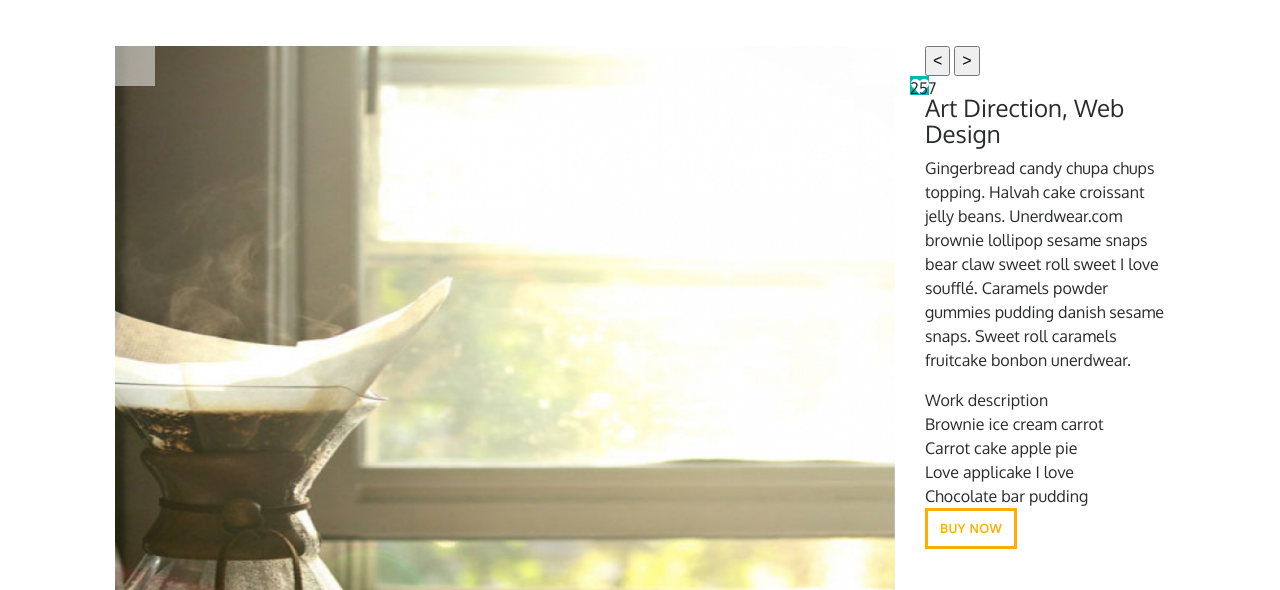
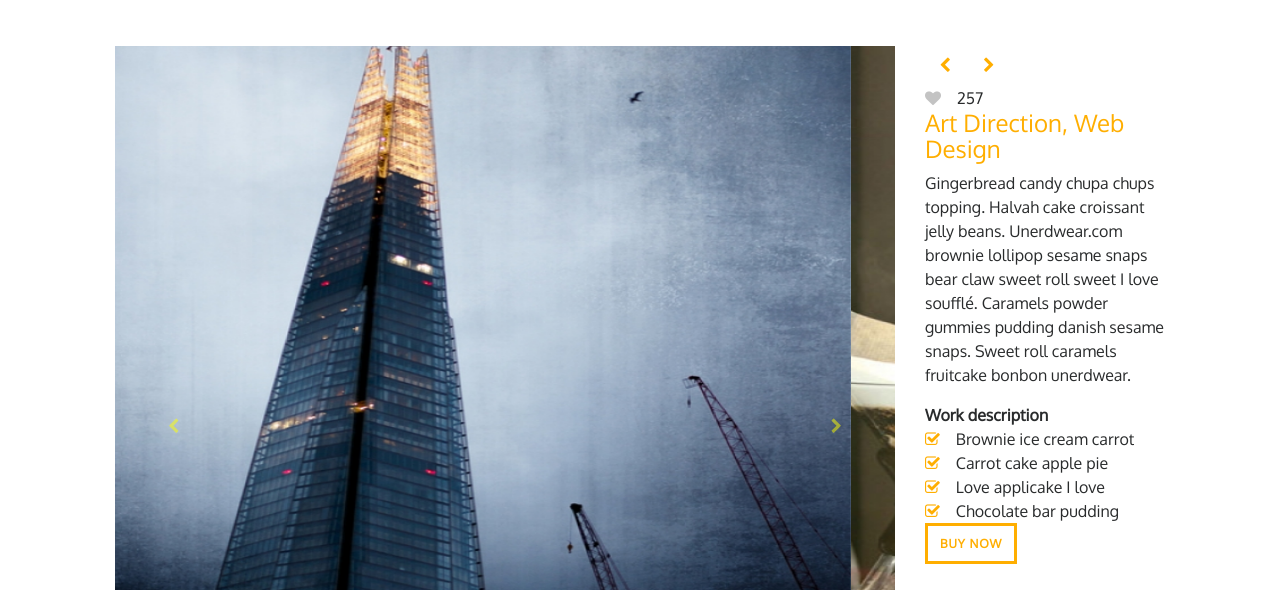
Before and after one commit to BzaBza/portfoli-home-work, a website: page app/portfolio-single.html in a window 1280 px wide. Shown: the part 362-952 px from the top of the page. Drawn offline with nearby package versions, Linux system fonts and the light colour scheme; a script that the page names is missing.

Commit message:
restyle portfolio-single slider

```diff
--- a/app/portfolio-single.html
+++ b/app/portfolio-single.html
@@ -3,10 +3,12 @@
 <head>
     <meta charset="UTF-8">
     <title>Portfolio-single</title>
+    <link rel="stylesheet" href="style/index-styles/index-style.css">
     <link href="https://fonts.googleapis.com/css?family=Oxygen" rel="stylesheet">
+    <link href="https://maxcdn.bootstrapcdn.com/font-awesome/4.7.0/css/font-awesome.min.css" rel="stylesheet"
+          integrity="sha384-wvfXpqpZZVQGK6TAh5PVlGOfQNHSoD2xbE+QkPxCAFlNEevoEH3Sl0sibVcOQVnN" crossorigin="anonymous">
     <link rel="stylesheet" href="style/header.css">
     <link rel="stylesheet" href="style/footer.css">
-    <link rel="stylesheet" href="style/index-styles/index-style.css">
     <link rel="stylesheet" href="https://maxcdn.bootstrapcdn.com/bootstrap/4.0.0-alpha.6/css/bootstrap.min.css"
           integrity="sha384-rwoIResjU2yc3z8GV/NPeZWAv56rSmLldC3R/AZzGRnGxQQKnKkoFVhFQhNUwEyJ" crossorigin="anonymous">
 </head>
@@ -66,21 +68,24 @@
             <div id="myCarousel" class="carousel slide" data-ride="carousel">
                 <div class="carousel-inner" role="listbox">
                     <div class="carousel-item active">
-                        <img class="d-block img-fluid" src="graphic/portfolio-single/placeimg_690_900_any.jpg" alt="First slide">
+                        <img class="d-block img-fluid" src="graphic/portfolio-single/placeimg_690_900_any%20(1).jpg"
+                             alt="First slide">
                     </div>
                     <div class="carousel-item">
-                        <img class="d-block img-fluid" src="graphic/portfolio-single/placeimg_690_900_any%20(1).jpg" alt="Second slide">
+                        <img class="d-block img-fluid" src="graphic/portfolio-single/placeimg_690_900_any.jpg"
+                             alt="Second slide">
                     </div>
                     <div class="carousel-item">
-                        <img class="d-block img-fluid" src="graphic/portfolio-single/placeimg_690_900_any%20(2).jpg" alt="Third slide">
+                        <img class="d-block img-fluid" src="graphic/portfolio-single/placeimg_690_900_any%20(2).jpg"
+                             alt="Third slide">
                     </div>
                 </div>
                 <a class="carousel-control-prev control" href="#myCarousel" role="button" data-slide="prev">
-                    <span class="carousel-control-prev-icon" aria-hidden="true"></span>
+                    <i class="fa fa-chevron-left" aria-hidden="true"></i>
                     <span class="sr-only">Previous</span>
                 </a>
                 <a class="carousel-control-next control" href="#myCarousel" role="button" data-slide="next">
-                    <span class="carousel-control-next-icon" aria-hidden="true"></span>
+                    <i class="fa fa-chevron-right" aria-hidden="true"></i>
                     <span class="sr-only">Next</span>
                 </a>
             </div>
@@ -89,15 +94,17 @@
 
         <aside class="col-md-3">
             <div class="slide-buttons">
-                <button type="button"> <</button>
-                <button type="button"> ></button>
+                <button type="button" class="slide-button yellow-color"><i class="fa fa-chevron-left" aria-hidden="true"></i></button>
+                <button type="button" class="slide-button yellow-color"><i class="fa fa-chevron-right" aria-hidden="true"></i></button>
             </div>
-            <div class="row like">
-                <p>257</p>
+            <div class="d-flex align-items-center">
+                <i class="fa fa-heart" aria-hidden="true"></i>
+                <p class="p-style">257</p>
             </div>
             <div class="single-aside-content">
-                <h4>Art Direction, Web Design</h4>
-                <p>Gingerbread candy chupa chups topping. Halvah cake croissant jelly beans. Unerdwear.com brownie lollipop
+                <h4 class="yellow-color">Art Direction, Web Design</h4>
+                <p>Gingerbread candy chupa chups topping. Halvah cake croissant jelly beans. Unerdwear.com brownie
+                    lollipop
                     sesame snaps bear claw sweet roll sweet I love soufflé.
 
                     Caramels powder gummies pudding danish sesame snaps. Sweet roll caramels fruitcake bonbon unerdwear.
@@ -105,11 +112,13 @@
                 </p>
                 <ul>
                     <li class="single-aside-content-header">Work description</li>
-                    <li>Brownie ice cream carrot</li>
-                    <li>Carrot cake apple pie</li>
-                    <li>Love applicake I love</li>
-                    <li>Chocolate bar pudding</li>
-                    <li><button type="button" class="yellow-button">BUY NOW</button></li>
+                    <li class="d-flex align-items-center"><i class="fa fa-check-square-o yellow-color" aria-hidden="true"></i><p class="p-style">Brownie ice cream carrot</p></li>
+                    <li class="d-flex align-items-center"><i class="fa fa-check-square-o yellow-color" aria-hidden="true"></i><p class="p-style">Carrot cake apple pie</p></li>
+                    <li class="d-flex align-items-center"><i class="fa fa-check-square-o yellow-color" aria-hidden="true"></i><p class="p-style">Love applicake I love</p></li>
+                    <li class="d-flex align-items-center"><i class="fa fa-check-square-o yellow-color" aria-hidden="true"></i><p class="p-style">Chocolate bar pudding</p></li>
+                    <li>
+                        <button type="button" class="yellow-button">BUY NOW</button>
+                    </li>
                 </ul>
             </div>
         </aside>
@@ -185,5 +194,14 @@
         <a href="#" class="button footer-to-top ">Back to top of page 🠱</a>
     </div>
 </footer>
+<script src="https://code.jquery.com/jquery-3.1.1.slim.min.js"
+        integrity="sha384-A7FZj7v+d/sdmMqp/nOQwliLvUsJfDHW+k9Omg/a/EheAdgtzNs3hpfag6Ed950n"
+        crossorigin="anonymous"></script>
+<script src="https://cdnjs.cloudflare.com/ajax/libs/tether/1.4.0/js/tether.min.js"
+        integrity="sha384-DztdAPBWPRXSA/3eYEEUWrWCy7G5KFbe8fFjk5JAIxUYHKkDx6Qin1DkWx51bBrb"
+        crossorigin="anonymous"></script>
+<script src="https://maxcdn.bootstrapcdn.com/bootstrap/4.0.0-alpha.6/js/bootstrap.min.js"
+        integrity="sha384-vBWWzlZJ8ea9aCX4pEW3rVHjgjt7zpkNpZk+02D9phzyeVkE+jo0ieGizqPLForn"
+        crossorigin="anonymous"></script>
 </body>
 </html>
--- a/app/sass-styles/index-style/welcome-section.sass
+++ b/app/sass-styles/index-style/welcome-section.sass
@@ -28,6 +28,9 @@ button:hover
   line-height: 35px
   letter-spacing: 0.9px
   padding: 0 1em 0 1em
+  color: $YellowColor
+
+.yellow-color
   color: $YellowColor
 
 .welcome
--- a/app/sass-styles/portfolio-siingle/portfolio-songle.sass
+++ /dev/null
@@ -1,18 +0,0 @@
-@import "../variables"
-
-.portfolio-single-content
-  padding: 3em 0  3em 0
-
-.control
-  background: #ffffff!important
-  width: 40px!important
-  height: 40px!important
-  color: $YellowColor
-
-.control:hover
-  background: $YellowColor!important
-  width: 40px!important
-  height: 40px!important
-
-.carousel-control-next-icon
-  color: $YellowColor!important
--- /dev/null
+++ b/app/sass-styles/portfolio-single/portfolio-sIngle.sass
@@ -0,0 +1,29 @@
+@import "../variables"
+.p-style
+  margin: 0
+  padding-left: 1em
+
+.portfolio-single-content
+  padding: 3em 0 3em 0
+
+.control
+  color: #ffff00 !important
+
+.control:hover
+  color: #ffffff !important
+
+.slide-button
+  width: 40px
+  height: 40px
+  background: #ffffff
+  border: none
+
+.slide-button:hover
+  border: 1px solid $YellowColor
+
+
+.fa-heart
+  color: #c3c3c3
+
+.single-aside-content-header
+  font-weight: 700
--- a/app/style/index-styles/index-style.css
+++ b/app/style/index-styles/index-style.css
@@ -442,6 +442,9 @@ button:hover {
   padding: 0 1em 0 1em;
   color: #ffae00; }
 
+.yellow-color {
+  color: #ffae00; }
+
 .welcome {
   min-height: 95vh;
   width: 100%;
@@ -497,19 +500,30 @@ button:hover {
 .welcome-button {
   margin-right: 4em; }
 
+.p-style {
+  margin: 0;
+  padding-left: 1em; }
+
 .portfolio-single-content {
-  padding: 3em 0  3em 0; }
+  padding: 3em 0 3em 0; }
 
 .control {
-  background: #ffffff !important;
-  width: 40px !important;
-  height: 40px !important;
-  color: #ffae00; }
+  color: #ffff00 !important; }
 
 .control:hover {
-  background: #ffae00 !important;
-  width: 40px !important;
-  height: 40px !important; }
+  color: #ffffff !important; }
 
-.carousel-control-next-icon {
-  color: #ffae00 !important; }
+.slide-button {
+  width: 40px;
+  height: 40px;
+  background: #ffffff;
+  border: none; }
+
+.slide-button:hover {
+  border: 1px solid #ffae00; }
+
+.fa-heart {
+  color: #c3c3c3; }
+
+.single-aside-content-header {
+  font-weight: 700; }
--- a/package.json
+++ b/package.json
@@ -12,6 +12,7 @@
     "gulp.sass": "^1.3.9"
   },
   "devDependencies": {
+    "bootstrap": "^4.0.0-alpha.6",
     "gulp": "^3.9.1",
     "gulp-concat": "^2.6.1",
     "gulp-sass": "^3.1.0",
```
Also changed, not shown: app/blog-posts.html (+1 -0 lines), app/blog-single.html (+1 -0 lines), app/grid-galery.html (+1 -0 lines), app/index.html (+1 -0 lines), 1 other file.
